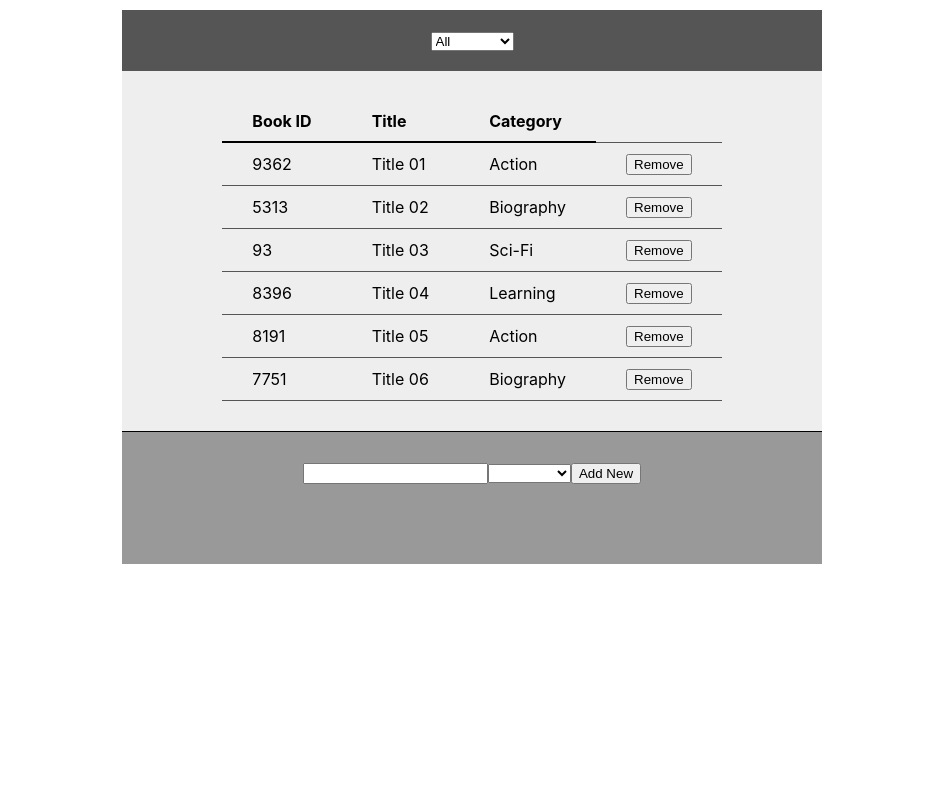
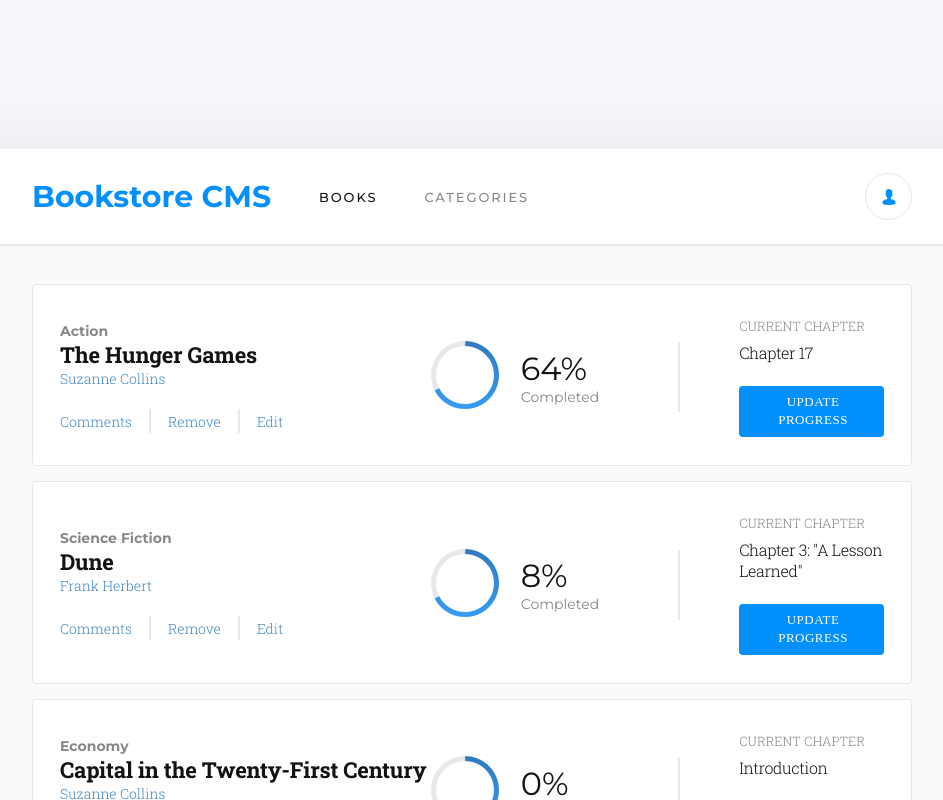
Before and after one commit to ioanniskousis/magic-books, a React (Create React App) app: page / in a window 1280 px wide. Shown: the top 800 px of the page, without its empty margins (168-1111 px from the left). Built offline with nearby package versions, Linux system fonts and the light colour scheme.

Commit message:
header and books-list styling completed

```diff
--- a/public/index.html
+++ b/public/index.html
@@ -24,7 +24,7 @@
       work correctly both with client-side routing and a non-root public URL.
       Learn how to configure a non-root public URL by running `npm run build`.
     -->
-    <title>React App</title>
+    <title>Book Store</title>
   </head>
   <body>
     <noscript>You need to enable JavaScript to run this app.</noscript>
--- a/src/App.css
+++ b/src/App.css
@@ -1,60 +1,21 @@
-table {
-  margin: auto;
-  border-collapse: collapse;
-}
+@import url('https://fonts.googleapis.com/css2?family=Montserrat:wght@400;500;700&display=swap');
+@import url('https://fonts.googleapis.com/css2?family=Roboto+Slab:wght@300;400;500;700&display=swap');
 
-td,
-th {
-  padding: 10px 30px;
-  text-align: left;
-  border-bottom: 1px solid #555;
-}
-
-th {
-  border-bottom: 2px solid black;
-}
-
-tr {
-  border-bottom: 1px solid #555;
+#root {
+  box-shadow: 0 0 60px 0 rgba(0, 0, 0, 0.05);
 }
 
 .App {
-  text-align: center;
-  width: 700px;
-  margin: 10px auto;
-}
-
-.App-logo {
-  height: 40vmin;
-  pointer-events: none;
-}
-
-@media (prefers-reduced-motion: no-preference) {
-  .App-logo {
-    animation: App-logo-spin infinite 20s linear;
-  }
-}
-
-.App-header {
-  background-color: #282c34;
-  min-height: 100vh;
-  display: flex;
-  flex-direction: column;
-  align-items: center;
-  justify-content: center;
-  font-size: calc(10px + 2vmin);
-  color: white;
-}
-
-.App-link {
-  color: #61dafb;
+  border-radius: 4px;
+  overflow: hidden;
+  background-color: #fafafa;
 }
 
 .BooksForm {
   position: relative;
   width: 100%;
   height: 140px;
-  background-color: #999;
+  /* background-color: #999; */
   padding: 30px;
   box-sizing: border-box;
 }
@@ -68,28 +29,245 @@ tr {
   display: flex;
   justify-content: center;
   align-items: center;
-  background-color: white;
+  /* background-color: white; */
 }
 
 .BooksList {
   width: 100%;
-  background-color: #eee;
-  padding: 30px;
+  /* background-color: #eee; */
+  padding: 38px 100px;
   box-sizing: border-box;
-  border-bottom: 1px solid black;
 }
 
-.categoryFilter {
-  background-color: #555;
-  padding: 20px;
+header {
+  height: 95px;
+  padding: 0 100px;
+  background-color: #fff;
+  border-bottom: 2px solid #e8e8e8;
+  display: flex;
+  justify-content: center;
+  align-items: center;
 }
 
-@keyframes App-logo-spin {
-  from {
-    transform: rotate(0deg);
-  }
+.headerContainer {
+  width: 100%;
+  display: flex;
+  justify-content: space-between;
+  align-items: center;
+}
 
-  to {
-    transform: rotate(360deg);
-  }
+.headerContainer-left {
+  display: flex;
+  justify-content: center;
+  align-items: center;
 }
+
+.headerContainer-right {
+  display: flex;
+  justify-content: center;
+  align-items: center;
+}
+
+.bookstorecms-label {
+  width: 240px;
+  height: 37px;
+  font-family: 'Montserrat';
+  font-size: 30px;
+  font-weight: 700;
+  color: #0290ff;
+  display: inline-block;
+}
+
+.header-label {
+  height: 16px;
+  font-family: Montserrat;
+  font-size: 13px;
+  font-weight: 500;
+  letter-spacing: 1.9px;
+  color: #121212;
+  display: inline-block;
+  margin-left: 47px;
+}
+
+.opacity05 {
+  opacity: 0.5;
+}
+
+.user-oval {
+  /* position: absolute;
+  right: 0;
+  top: calc(50% - 22px); */
+  width: 45px;
+  height: 45px;
+  border-radius: 50%;
+  display: flex;
+  justify-content: center;
+  align-items: center;
+  /* background-image: url('/src/resources/images/guest-16.png');
+  background-repeat: no-repeat;
+  background-position: center center;
+  background-size: 17px 17px; */
+  border: 1px solid #e8e8e8;
+}
+
+.categorySelect {
+  display: none;
+}
+
+.bookPanel {
+  /* width: 100%; */
+  /* height: 170px; */
+  border: 1px solid #e8e8e8;
+  border-radius: 4px;
+  margin-bottom: 15px;
+  background-color: #fff;
+  display: flex;
+  justify-content: space-between;
+  align-items: center;
+  padding: 32px 27px 28px 27px;
+}
+
+.bookDetails {
+  /* background-color: wheat; */
+}
+
+.bookMenu {
+  display: flex;
+  justify-content: space-between;
+  align-items: center;
+}
+
+.bookMenu-vline {
+  width: 2px;
+  height: 24px;
+  border: solid 1px #e8e8e8;
+  box-sizing: border-box;
+  margin: auto 17px;
+}
+
+.bookTitle {
+  font-family: 'Roboto Slab';
+  font-size: 22px;
+  font-weight: bold;
+  font-stretch: normal;
+  font-style: normal;
+  line-height: 29px;
+  letter-spacing: -0.2px;
+  color: #121212;
+}
+
+.bookCategory {
+  opacity: 0.5;
+  font-family: Montserrat;
+  font-size: 14px;
+  font-weight: bold;
+  line-height: 18px;
+  color: #121212;
+}
+
+.writer-name {
+  font-family: 'Roboto Slab';
+  font-size: 14px;
+  font-weight: 300;
+  color: #4386bf;
+  line-height: 19px;
+  margin-bottom: 21px;
+}
+
+.bookMenu button {
+  border: none;
+  font-family: 'Roboto Slab';
+  font-size: 14px;
+  font-weight: 300;
+  color: #4386bf;
+  background-color: transparent;
+  padding: 0;
+  line-height: 19px;
+}
+
+.bookProgress {
+  /* background-color: #ccc; */
+  width: 55%;
+  /* height: 100%; */
+  display: flex;
+  justify-content: flex-start;
+  align-items: center;
+}
+
+.progressOval {
+  width: 68px;
+  height: 68px;
+  /* border-style: solid;
+  border-width: 5px;
+  border-image-source: linear-gradient(to bottom, #307bbe, #379cf6);
+  border-image-slice: 1; */
+  border: 5px solid #307bbe;
+  border-radius: 50%;
+}
+
+.progressVals {
+  margin-left: 22px;
+}
+
+.progressPerc {
+  font-family: Montserrat;
+  font-size: 32px;
+  color: #121212;
+}
+
+.progressPercLab {
+  opacity: 0.5;
+  font-family: Montserrat;
+  font-size: 14px;
+  color: #121212;
+}
+
+.progress-vline {
+  width: 2px;
+  height: 70px;
+  border: solid 1px #e8e8e8;
+  box-sizing: border-box;
+  margin: 0 59px 0 79px;
+}
+
+.progressChapter {
+  display: flex;
+  flex-direction: column;
+  justify-content: center;
+  align-items: flex-start;
+  /* text-align: left; */
+}
+
+.currentChapterLab {
+  width: 126px;
+  height: 18px;
+  opacity: 0.5;
+  font-family: 'Roboto Slab';
+  font-size: 13px;
+  font-weight: 300;
+  color: #121212;
+  margin-bottom: 7px;
+}
+
+.currentChapter {
+  line-height: 21px;
+  font-family: 'Roboto Slab';
+  font-size: 16px;
+  font-weight: 300;
+  letter-spacing: -0.4px;
+  color: #121212;
+  margin-bottom: 23px;
+}
+
+.progressChapter button {
+  background-color: #0290ff;
+  border: none;
+  color: #fff;
+  font-family: RobotoSlab;
+  font-size: 13px;
+  font-weight: 300;
+  letter-spacing: 0.5px;
+  line-height: 18px;
+  padding: 7px 27px 8px 30px;
+  border-radius: 4px;
+}
--- a/src/booksSeed.js
+++ b/src/booksSeed.js
@@ -1,33 +1,51 @@
 const booksSeed = [
   {
     id: Math.floor(Math.random() * 10000),
-    title: 'Title 01',
+    title: 'The Hunger Games',
     category: 'Action',
+    writer: 'Suzanne Collins',
+    complete: '64%',
+    chapter: 'Chapter 17',
   },
   {
     id: Math.floor(Math.random() * 10000),
-    title: 'Title 02',
-    category: 'Biography',
+    title: 'Dune',
+    category: 'Science Fiction',
+    writer: 'Frank Herbert',
+    complete: '8%',
+    chapter: 'Chapter 3: "A Lesson Learned"',
   },
   {
     id: Math.floor(Math.random() * 10000),
-    title: 'Title 03',
-    category: 'Sci-Fi',
+    title: 'Capital in the Twenty-First Century',
+    category: 'Economy',
+    writer: 'Suzanne Collins',
+    complete: '0%',
+    chapter: 'Introduction',
   },
   {
     id: Math.floor(Math.random() * 10000),
     title: 'Title 04',
     category: 'Learning',
+    writer: 'Frank Herbert',
+    complete: '35%',
+    chapter: 'Chapter 4',
   },
   {
     id: Math.floor(Math.random() * 10000),
     title: 'Title 05',
     category: 'Action',
+    writer: 'Suzanne Collins',
+    complete: '80%',
+    chapter: 'Chapter 23',
   },
   {
     id: Math.floor(Math.random() * 10000),
     title: 'Title 06',
     category: 'Biography',
+    writer: 'Suzanne Collins',
+    complete: '98%',
+    chapter: 'Chapter 2',
   },
 ];
 
--- a/src/components/CategoryFilter.js
+++ b/src/components/CategoryFilter.js
@@ -5,11 +5,30 @@ import { categoryFilterOptions } from '../categories';
 function CategoryFilter(props) {
   const { filterChanged } = props;
   return (
-    <div className="categoryFilter">
-      <select onChange={filterChanged}>
+    <header>
+      <div className="headerContainer">
+        <div className="headerContainer-left">
+          <div className="bookstorecms-label">
+            Bookstore CMS
+          </div>
+          <div className="header-label">
+            BOOKS
+          </div>
+          <div className="header-label opacity05">
+            CATEGORIES
+          </div>
+        </div>
+        <div className="headerContainer-right">
+          <div className="user-oval">
+            <img src="guest-16.png" alt="" />
+          </div>
+        </div>
+      </div>
+
+      <select className="categorySelect" onChange={filterChanged}>
         {categoryFilterOptions}
       </select>
-    </div>
+    </header>
   );
 }
 
--- a/src/components/book.js
+++ b/src/components/book.js
@@ -4,19 +4,85 @@ import PropTypes from 'prop-types';
 
 export default function Book(props) {
   const { book, removeBook } = props;
-  const { id, title, category } = book;
+  const {
+    id,
+    title,
+    category,
+    writer,
+    complete,
+    chapter,
+  } = book;
 
   return (
-    <tr key={id}>
-      <td>{id}</td>
-      <td>{title}</td>
-      <td>{category}</td>
-      <td>
-        <button type="button" onClick={removeBook} id={id}>
-          Remove
-        </button>
-      </td>
-    </tr>
+    <div className="bookPanel">
+      <div className="bookDetails">
+        <div className="bookCategory">
+          {category}
+        </div>
+        <div className="bookTitle">
+          {title}
+        </div>
+        <div className="writer-name">
+          {writer}
+        </div>
+        <div className="bookMenu">
+          <div>
+            <button type="button">
+              Comments
+            </button>
+          </div>
+          <div className="bookMenu-vline" />
+          <div>
+            <button type="button" onClick={removeBook} id={id}>
+              Remove
+            </button>
+          </div>
+          <div className="bookMenu-vline" />
+          <div>
+            <button type="button">
+              Edit
+            </button>
+          </div>
+        </div>
+      </div>
+      <div className="bookProgress">
+        <div className="">
+          <img src="oval.png" alt="" />
+        </div>
+        <div className="progressVals">
+          <div className="progressPerc">
+            {complete}
+          </div>
+          <div className="progressPercLab">
+            Completed
+          </div>
+        </div>
+        <div className="progress-vline" />
+        <div className="progressChapter">
+          <div className="currentChapterLab">
+            CURRENT CHAPTER
+          </div>
+          <div className="currentChapter">
+            {chapter}
+          </div>
+          <div>
+            <button type="button">
+              UPDATE PROGRESS
+            </button>
+          </div>
+        </div>
+      </div>
+    </div>
+    // <tr key={id}>
+    //   <td>{id}</td>
+    //   <td>{title}</td>
+    //   <td>{category}</td>
+    //   <td>
+    //     <button type="button" onClick={removeBook} id={id}>
+    //       Remove
+    //     </button>
+    //   </td>
+    // </tr>
   );
 }
 
--- a/src/containers/booksList.js
+++ b/src/containers/booksList.js
@@ -44,18 +44,7 @@ class BooksList extends React.Component {
       <div>
         <CategoryFilter filterChanged={this.filterChanged} />
         <div className="BooksList">
-          <table>
-            <thead>
-              <tr>
-                <th>Book ID</th>
-                <th>Title</th>
-                <th>Category</th>
-              </tr>
-            </thead>
-            <tbody>
-              {rows}
-            </tbody>
-          </table>
+          {rows}
         </div>
       </div>
     );
--- a/src/index.css
+++ b/src/index.css
@@ -14,6 +14,8 @@ body {
     sans-serif;
   -webkit-font-smoothing: antialiased;
   -moz-osx-font-smoothing: grayscale;
+  background-color: #f5f6fa;
+  padding: 149px 100px;
 }
 
 code {
```
Also changed, not shown: public/guest-16.png (added), public/oval.png (added).
